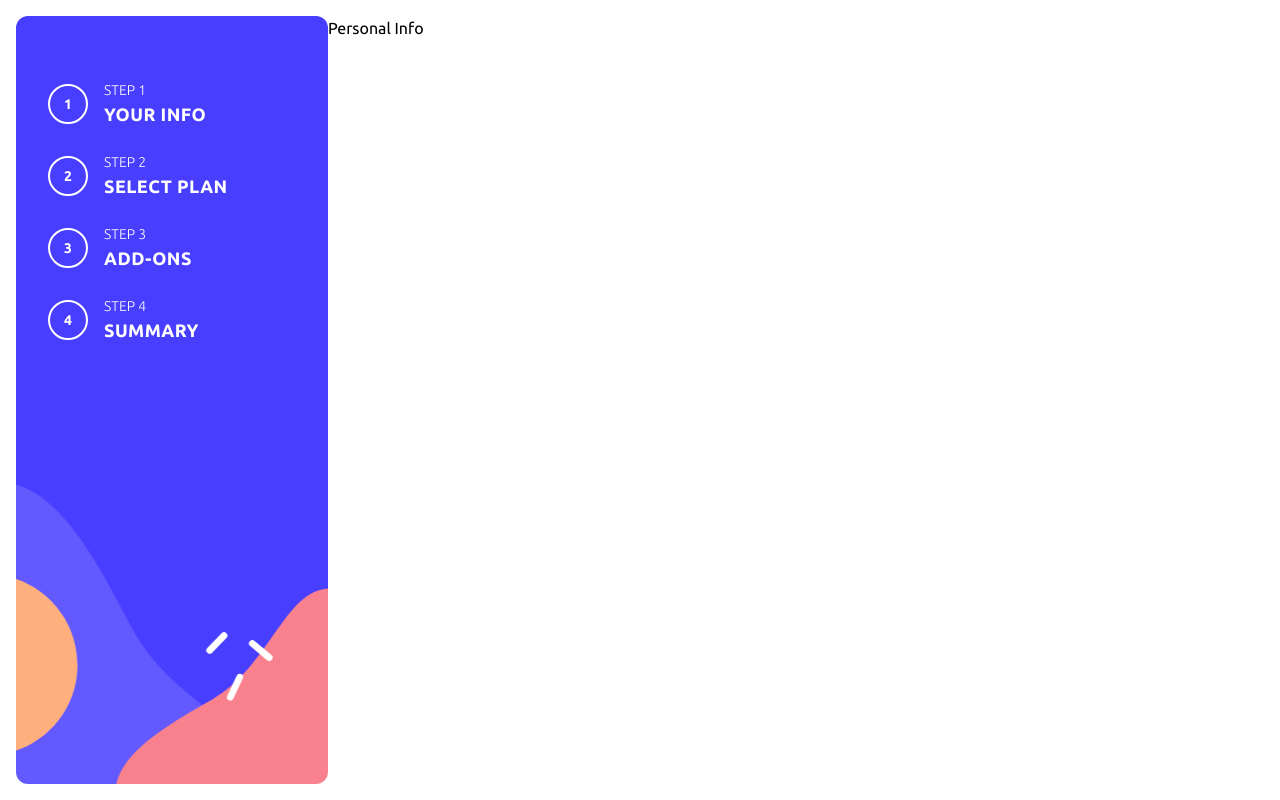
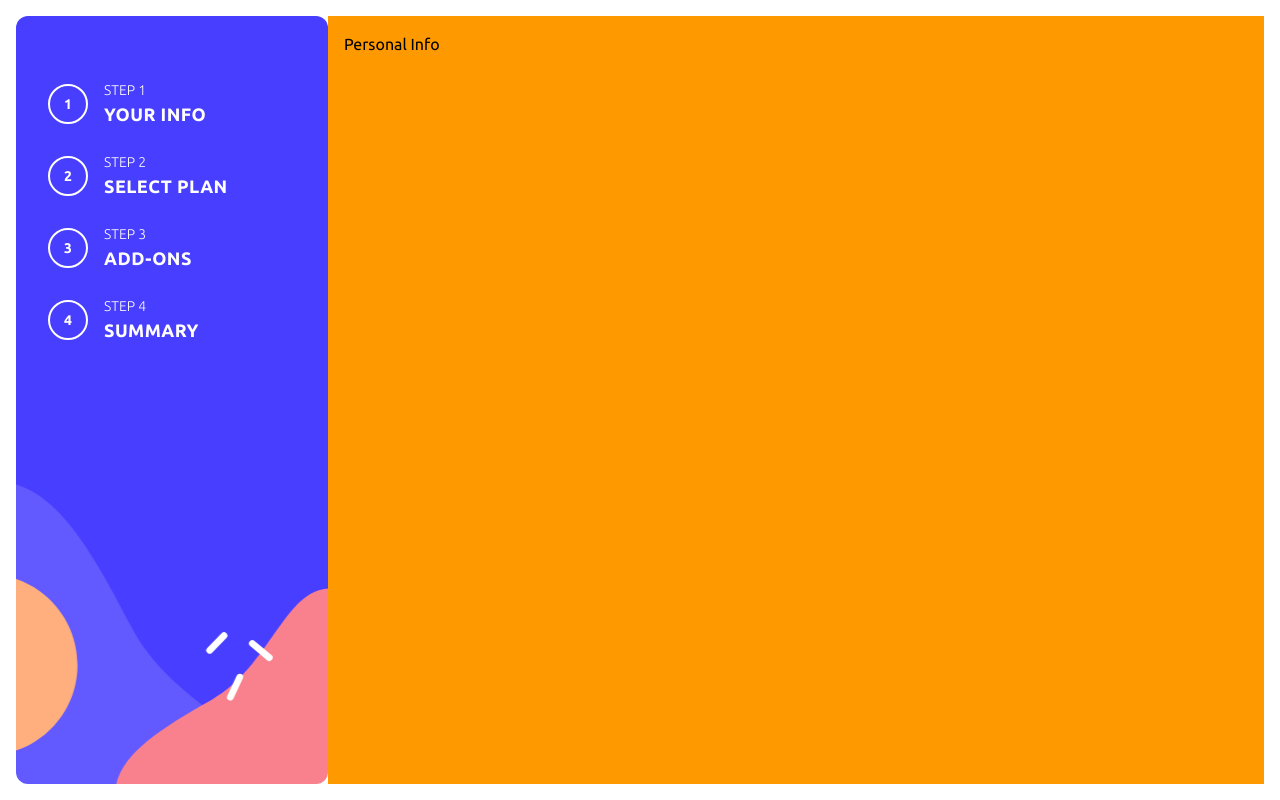
Before and after one commit to keenyateesh19/multi-step-form, a React (Vite) app: page /onboarding in a window 1280 px wide. Built offline with nearby package versions, Linux system fonts and the light colour scheme.

Commit message:
Refactor multi-step form components: move to pages directory and update imports

```diff
--- a/src/layouts/MultiStepForm.tsx
+++ b/src/layouts/MultiStepForm.tsx
@@ -2,10 +2,14 @@ import { Outlet } from "react-router";
 import SideBar from "../components/SiderBar";
 
 const MultiStepForm = () => {
-    return <div className="max-w-full min-h-svh flex flex-col lg:flex-row lg:p-4">
-        <SideBar />
+  return (
+    <div className="max-w-full min-h-svh flex flex-col lg:flex-row lg:p-4">
+      <SideBar />
+      <div className="bg-amber-500 p-4 lg:flex-1">
         <Outlet />
-      </div>;
-}
+      </div>
+    </div>
+  );
+};
 
 export default MultiStepForm;
```
Also changed, not shown: src/App.tsx (+4 -4 lines), src/pages/AddOns.tsx (renamed from src/components/AddOns.tsx), src/pages/PersonalInfo.tsx (renamed from src/components/PersonalInfo.tsx), src/pages/SelectPlan.tsx (renamed from src/components/SelectPlan.tsx), src/pages/Summary.tsx (renamed from src/components/Summary.tsx).
